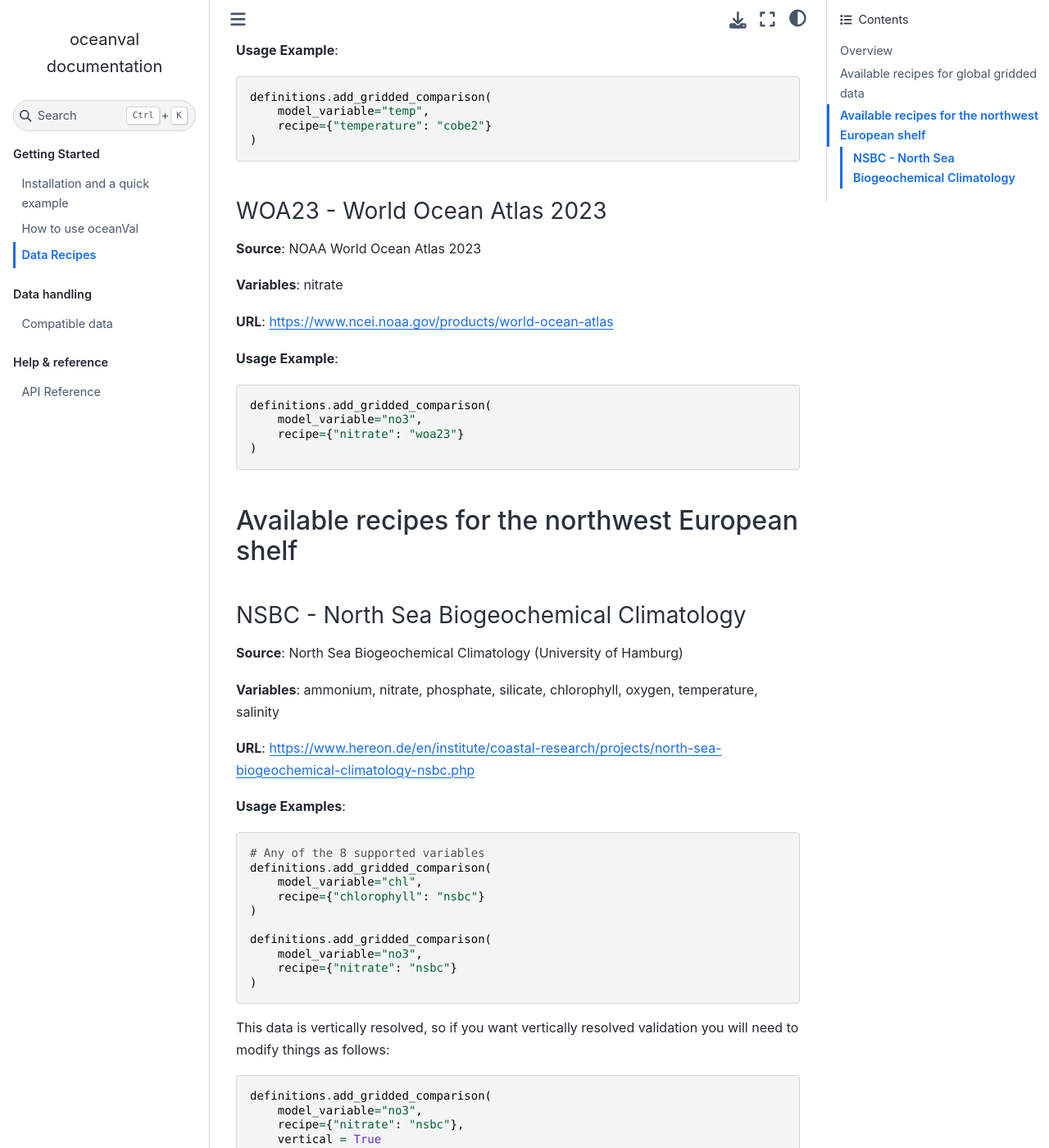
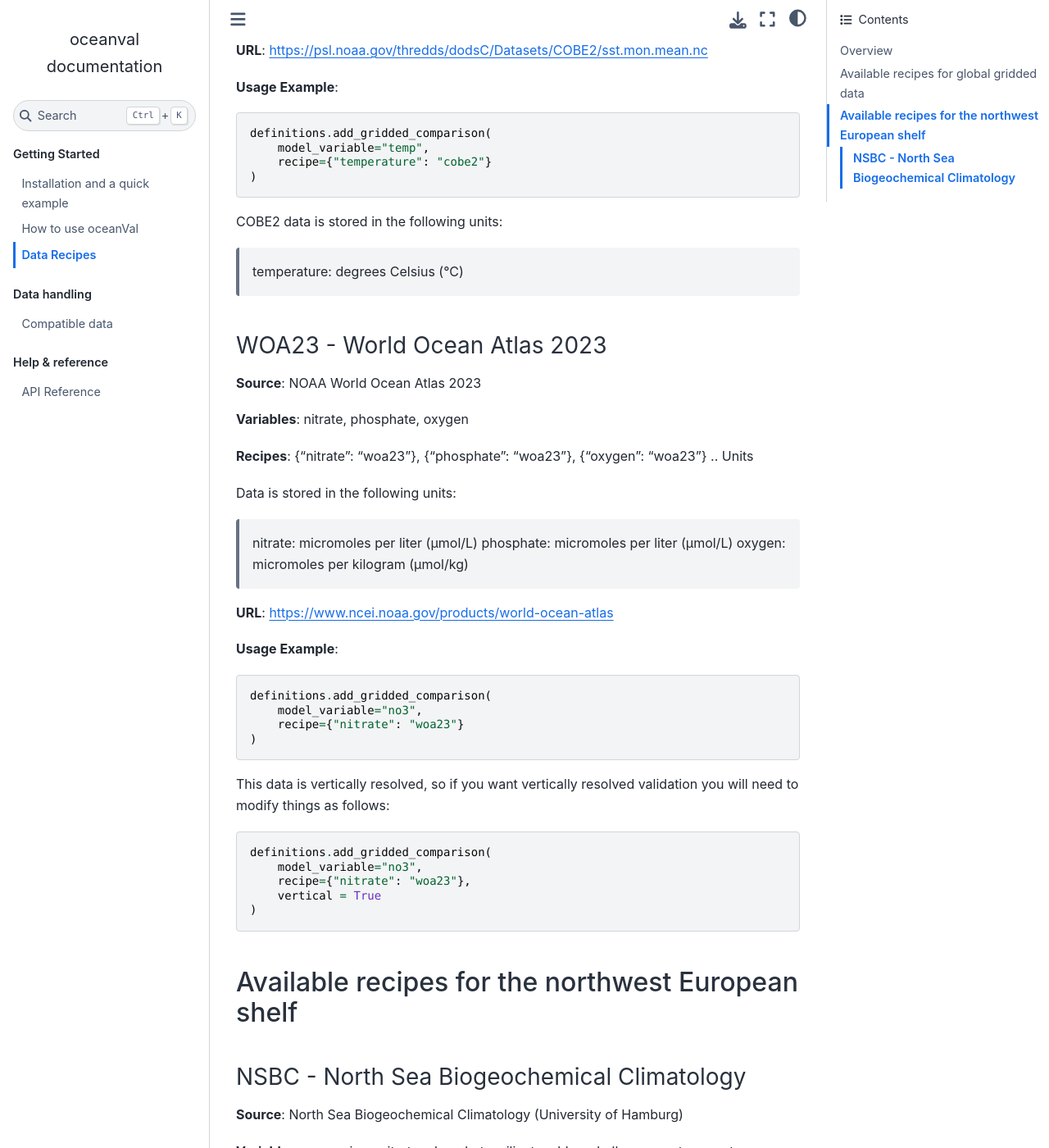
Before and after one commit to pmlmodelling/oceanVal, a Sphinx documentation site: the page built from docs/source/recipes.rst, in a window 1280 px wide and 1400 px high, scrolled down 1033 px. Shown: the whole window at 82% size. Built offline with Sphinx 7.4.7 and the Sphinx Book theme 1.1.4, drawn with Linux system fonts in a browser that asks for light colours; some of the changed text lies outside the part shown.

Commit message:
add units

```diff
--- a/docs/source/recipes.rst
+++ b/docs/source/recipes.rst
@@ -2,6 +2,8 @@ Data Recipes
 =============
 
 To make life easier, oceanVal provides a number of built in recipes, which will allow you to easily validate common oceanic varibles from data that is downloadable.
+
+**Note**: recipes are only available for gridded data at present.
 
 
 Overview
@@ -28,6 +30,7 @@ The recipe dictionary must contain exactly one key-value pair, where:
 * **Key**: Variable name (e.g., "temperature", "nitrate")
 * **Value**: Data source identifier (e.g., "cobe2", "woa23", "nsbc")
 
+
 Available recipes for global gridded data
 -----------------
 
@@ -49,13 +52,27 @@ COBE2 - Sea Surface Temperature
        recipe={"temperature": "cobe2"}
    )
 
+COBE2 data is stored in the following units:
+
+    temperature: degrees Celsius (°C)
+
 
 WOA23 - World Ocean Atlas 2023
 ~~~~~~~~~~~~~~~~~~~~~~~~~~~~~~~
 
 **Source**: NOAA World Ocean Atlas 2023
 
-**Variables**: nitrate
+**Variables**: nitrate, phosphate, oxygen
+
+**Recipes**: {"nitrate": "woa23"}, {"phosphate": "woa23"}, {"oxygen": "woa23"}
+.. Units
+
+Data is stored in the following units:
+
+    nitrate: micromoles per liter (µmol/L)
+    phosphate: micromoles per liter (µmol/L)
+    oxygen: micromoles per kilogram (µmol/kg)
+
 
 
 **URL**: https://www.ncei.noaa.gov/products/world-ocean-atlas
@@ -69,6 +86,17 @@ WOA23 - World Ocean Atlas 2023
        model_variable="no3",
        recipe={"nitrate": "woa23"}
    )
+
+This data is vertically resolved, so if you want vertically resolved validation you will need to modify things as follows:
+
+.. code-block:: python
+
+   definitions.add_gridded_comparison(
+       model_variable="no3",
+       recipe={"nitrate": "woa23"},
+       vertical = True
+   )
+
 
 Available recipes for the northwest European shelf
 -----------------
@@ -87,7 +115,6 @@ NSBC - North Sea Biogeochemical Climatology
 
 .. code-block:: python
 
-   # Any of the 8 supported variables
    definitions.add_gridded_comparison(
        model_variable="chl",
        recipe={"chlorophyll": "nsbc"}
@@ -107,3 +134,15 @@ This data is vertically resolved, so if you want vertically resolved validation
        recipe={"nitrate": "nsbc"},
        vertical = True
    )
+
+
+NSBC data is stored in the following units:
+
+    phosphate: millimoles per liter (mmol/L)
+    nitrate: millimoles per liter (mmol/L)
+    ammonium: millimoles per liter (mmol/L)
+    silicate: millimoles per liter (mmol/L)
+    chlorophyll: milligrams per cubic meter (mg/m³)
+    oxygen: milliliters per liter (ml/L)
+    temperature: degrees Celsius (°C)
+    salinity: practical salinity units (PSU)
```
